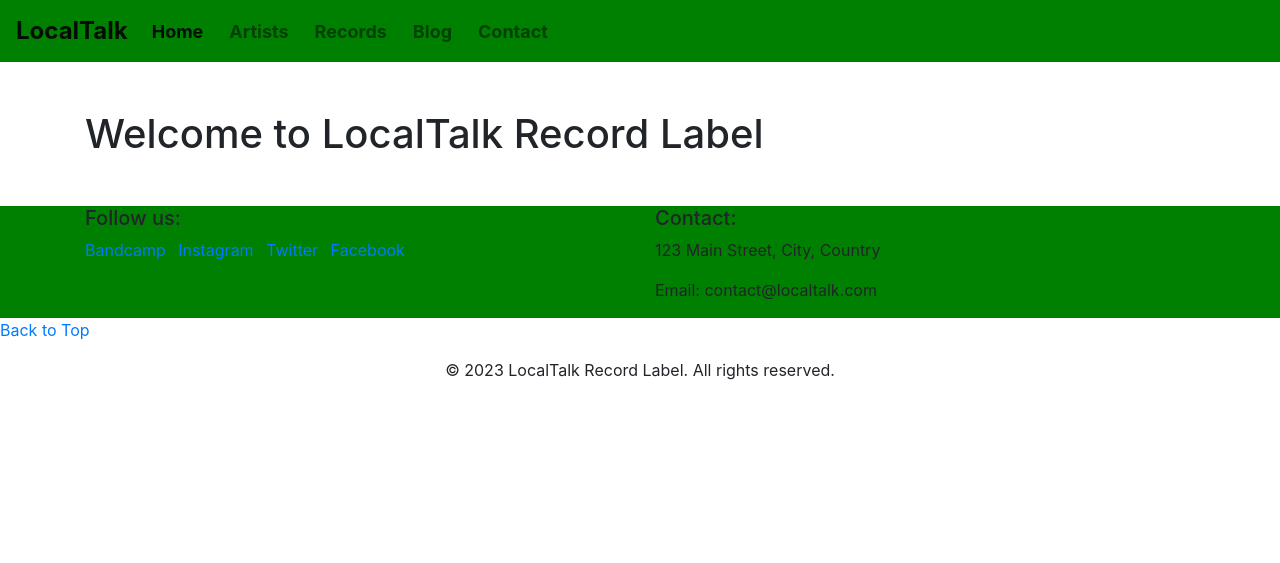
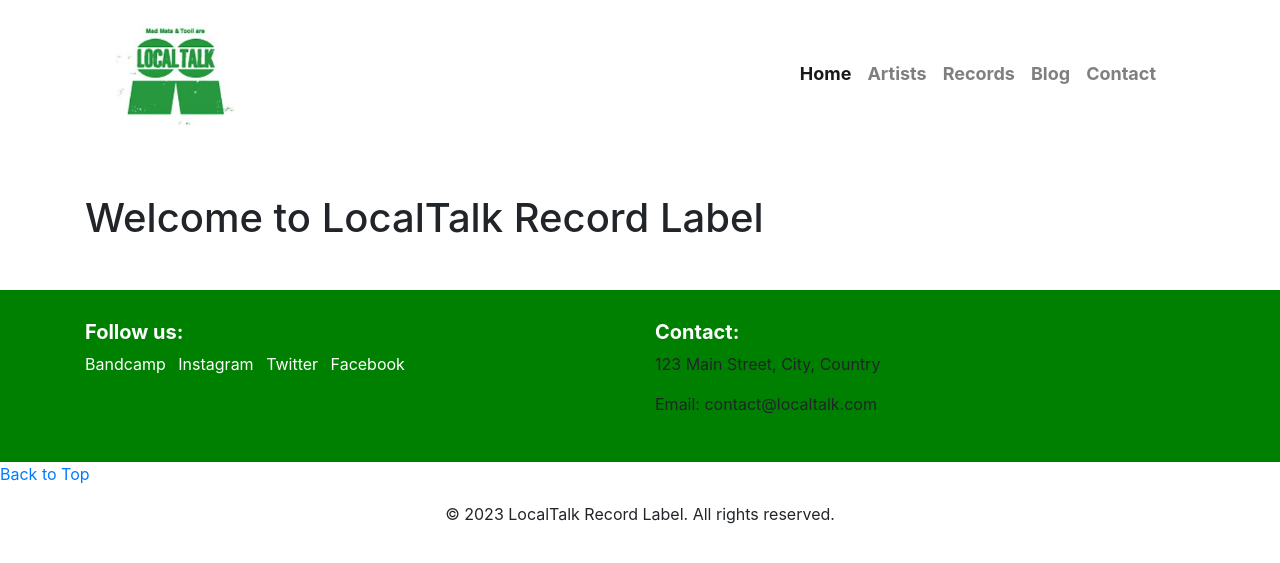
Before and after one commit to KristianDsmith/local-talk, a Django app: page / in a window 1280 px wide. Shown: the top 563 px of the page. Run offline with Django 3.2, Linux system fonts and the light colour scheme; some libraries are stand-ins or nearby versions; some web fonts are replaced.

Commit message:
Add styling to nav bar, logo, background color nav menu animation

```diff
--- a/static/css/style.css
+++ b/static/css/style.css
@@ -5,7 +5,7 @@
 }
 
 .custom-navbar {
-    background-color: green;
+    background-color: #fff;
 }
 
 .custom-navbar .navbar-brand {
@@ -14,13 +14,61 @@
     font-weight: bold;
 }
 
+.custom-navbar .navbar-nav {
+    padding-right: 100px;
+    /* Add padding to move the menu to the left */
+}
+
 .custom-navbar .navbar-nav .nav-link {
     color: #fff;
     font-size: 18px;
     font-weight: bold;
-    margin-right: 10px;
+    margin-right: 50px;
+    position: relative;
 }
 
+.custom-navbar .navbar-nav .nav-link:last-child {
+    margin-right: 0;
+}
+
+.custom-navbar .navbar-nav .nav-link::after {
+    content: '';
+    width: 0;
+    height: 3px;
+    background: #59dd2d;
+    position: absolute;
+    left: 0;
+    bottom: -6px;
+    transition: 0.5s;
+    transform-origin: left;
+    /* This line ensures the effect expands from the left */
+}
+
+.custom-navbar .navbar-nav .nav-link:hover::after {
+    width: 100%;
+}
+
+.custom-navbar .logo-image {
+    height: 120px;
+    /* Adjust the height of the logo as needed */
+    margin-left: 100px;
+    /* Add some spacing between the logo and text */
+}
+
+/* footer */
 .custom-footer {
     background-color: green;
+    padding: 30px 0;
+    /* Add some padding to the top and bottom */
 }
+
+.custom-footer h5 {
+    font-size: 20px;
+    font-weight: bold;
+    color: #fff;
+}
+
+.custom-footer ul li a {
+    color: #fff;
+    text-decoration: none;
+}
--- a/templates/base.html
+++ b/templates/base.html
@@ -14,13 +14,15 @@
 <body>
     <!-- Add the Bootstrap navigation bar here -->
     <nav class="navbar navbar-expand-lg navbar-light custom-navbar">
-        <a class="navbar-brand" href="#">LocalTalk</a>
+        <a class="navbar-brand" href="{% url 'home' %}">
+            <img src="{% static 'images/local-talk-logo.jpg' %}" alt="LocalTalk Logo" class="logo-image">
+            </a>
         <button class="navbar-toggler" type="button" data-toggle="collapse" data-target="#navbarNav"
             aria-controls="navbarNav" aria-expanded="false" aria-label="Toggle navigation">
             <span class="navbar-toggler-icon"></span>
         </button>
-        <div class="collapse navbar-collapse" id="navbarNav">
-            <ul class="navbar-nav">
+        <div class="collapse navbar-collapse justify-content-end" id="navbarNav">
+            <ul class="navbar-nav ml-auto">
                 <li class="nav-item active">
                     <a class="nav-link" href="{% url 'home' %}">Home</a>
                 </li>
```
Also changed, not shown: static/images/local-talk-logo.jpg (added).
